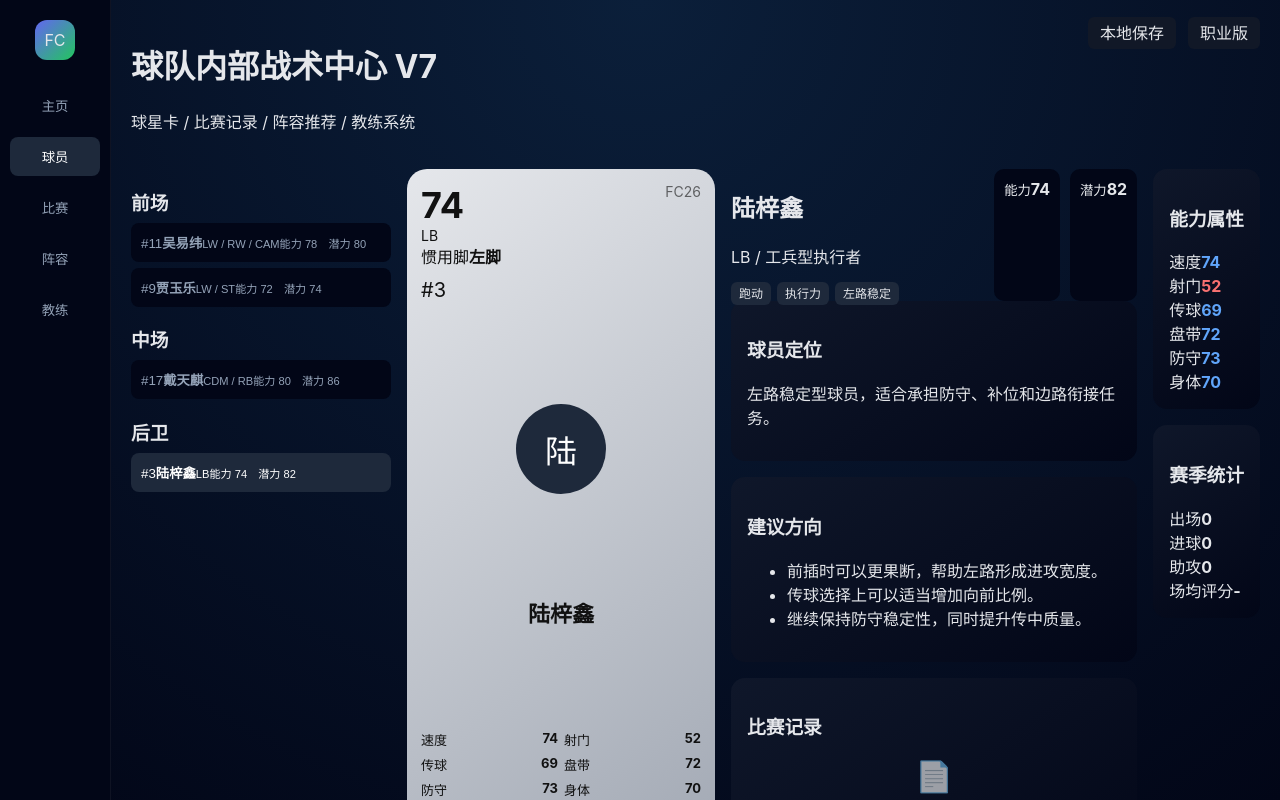
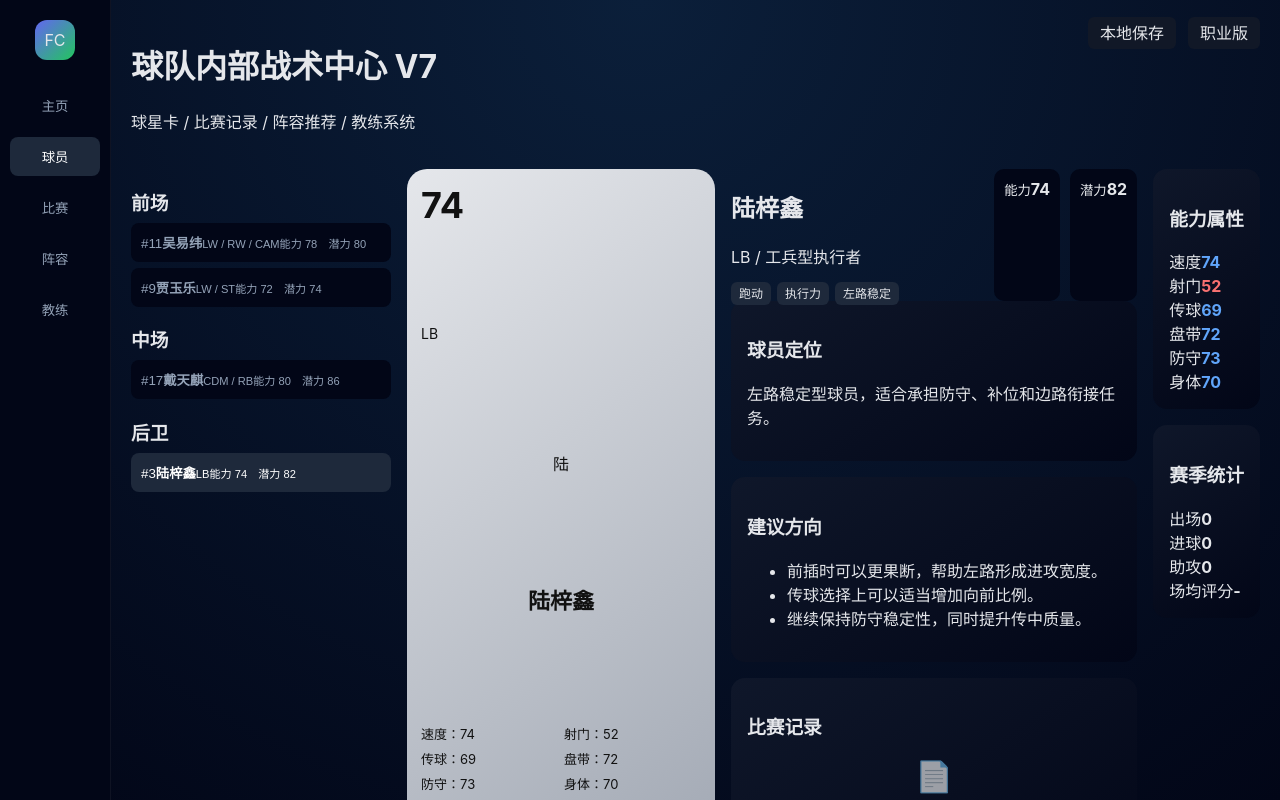
Before and after one commit to 3151918669-png/football, a React (Vite) app: page / in a window 1280 px wide. Built offline with nearby package versions, Linux system fonts and the light colour scheme.

Commit message:
Update PlayerStarCard.js

```diff
--- a/src/PlayerStarCard.js
+++ b/src/PlayerStarCard.js
@@ -5,50 +5,28 @@ export default function PlayerStarCard({ player }) {
 
   return (
     <div className="star-card">
-      <div className="card-top">
-        <div>
-          <div className="card-rating">{player.ability}</div>
-          <div className="card-position">{player.position}</div>
-          <div className="card-foot">
-            <span>惯用脚</span>
-            <strong>{player.foot}</strong>
-          </div>
-          <div className="card-number">#{player.number}</div>
-        </div>
-
-        <div className="card-brand">FC26</div>
-      </div>
+      <div className="card-rating">{player.ability}</div>
+      <div className="card-position">{player.position}</div>
 
       <div className="card-avatar">
-        <div className="avatar-placeholder">
-          {player.name ? player.name.slice(0, 1) : "?"}
-        </div>
+        {player.name ? player.name[0] : "?"}
       </div>
 
       <div className="card-name">{player.name}</div>
 
       <div className="card-stats">
-        <div><span>速度</span><strong>{attr.速度 || 60}</strong></div>
-        <div><span>射门</span><strong>{attr.射门 || 60}</strong></div>
-        <div><span>传球</span><strong>{attr.传球 || 60}</strong></div>
-        <div><span>盘带</span><strong>{attr.盘带 || 60}</strong></div>
-        <div><span>防守</span><strong>{attr.防守 || 60}</strong></div>
-        <div><span>身体</span><strong>{attr.身体 || 60}</strong></div>
+        <div>速度：{attr.速度 || 60}</div>
+        <div>射门：{attr.射门 || 60}</div>
+        <div>传球：{attr.传球 || 60}</div>
+        <div>盘带：{attr.盘带 || 60}</div>
+        <div>防守：{attr.防守 || 60}</div>
+        <div>身体：{attr.身体 || 60}</div>
       </div>
 
       <div className="card-bottom">
-        <div>
-          <span>年龄</span>
-          <strong>{player.age || "-"}</strong>
-        </div>
-        <div>
-          <span>类型</span>
-          <strong>{player.cardType || player.role || "-"}</strong>
-        </div>
-        <div>
-          <span>稀有度</span>
-          <strong>{player.rarity || "普通"}</strong>
-        </div>
+        <div>年龄：{player.age || "-"}</div>
+        <div>类型：{player.cardType || player.role || "-"}</div>
+        <div>稀有度：{player.rarity || "普通"}</div>
       </div>
     </div>
   );
```
